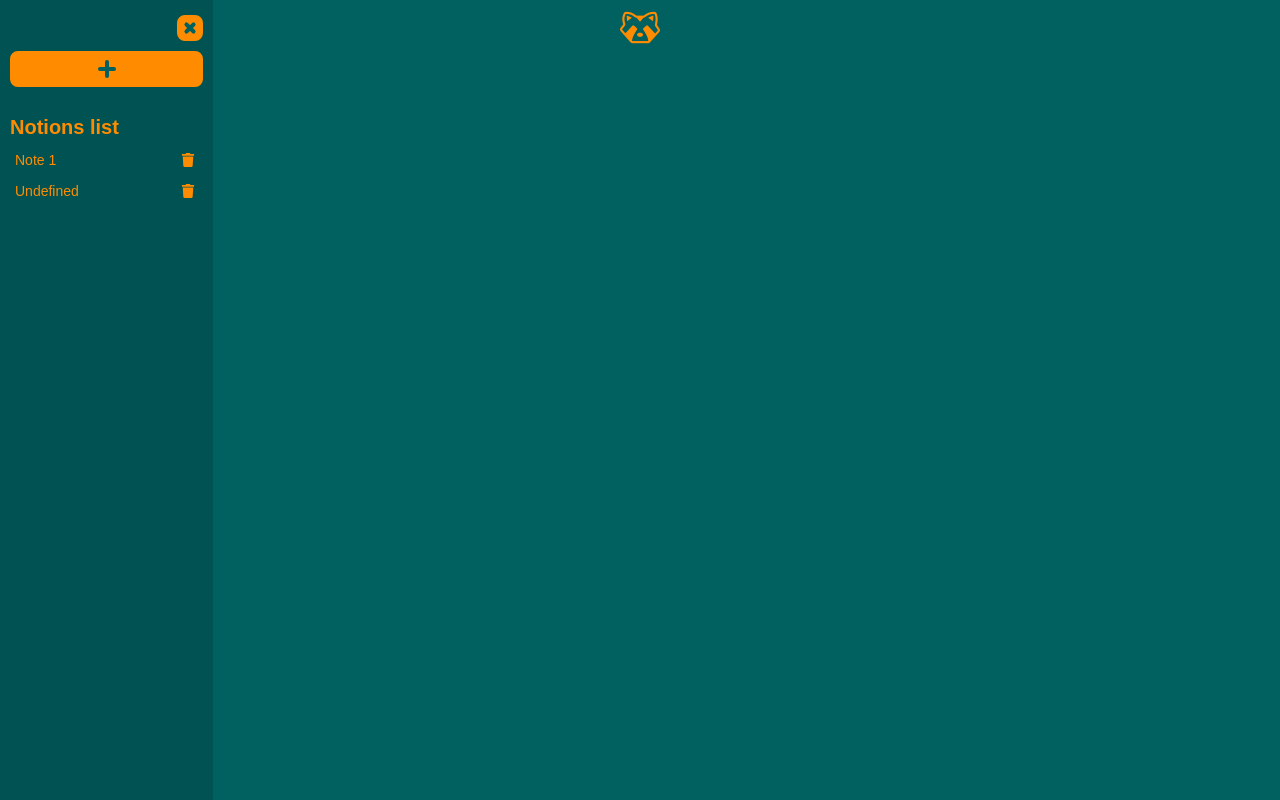
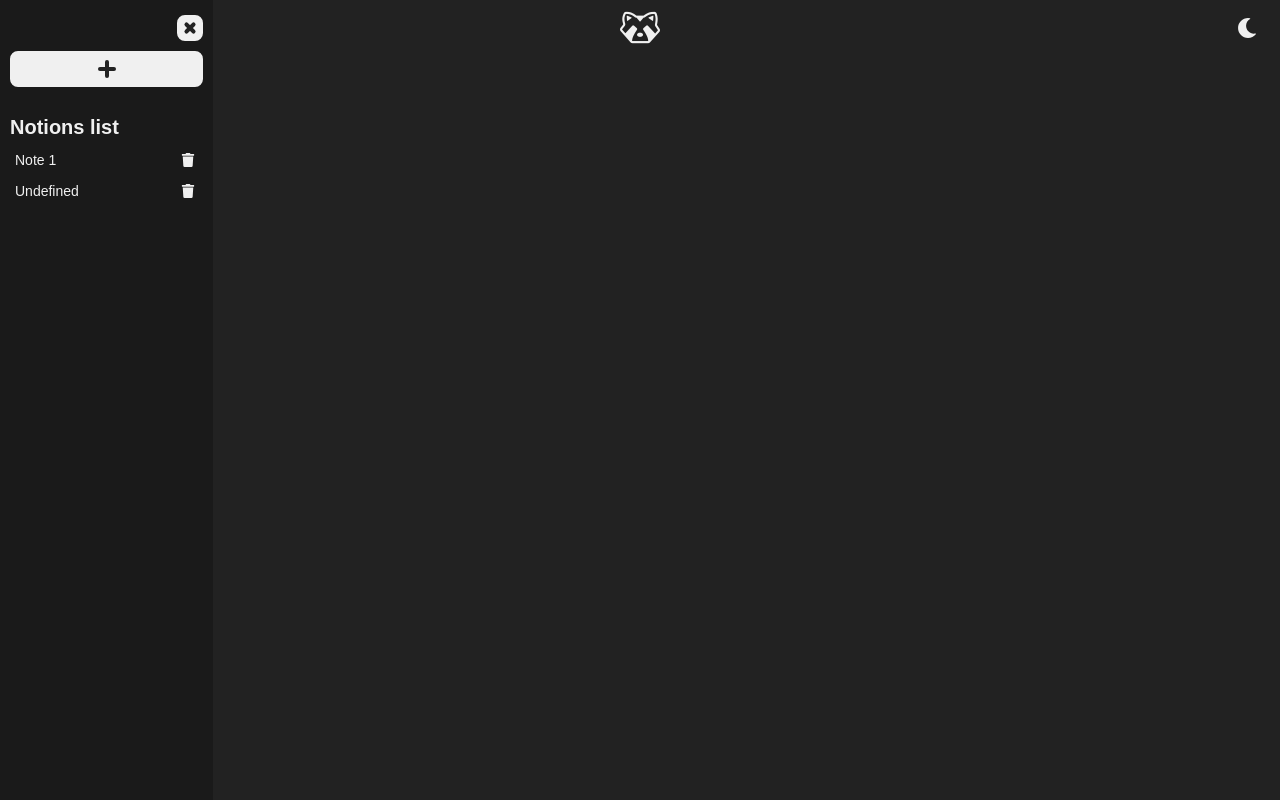
Before and after one commit to ViniVanC/notion-clone, a React (Vite) app: page / in a window 1280 px wide. Built offline with nearby package versions, Linux system fonts and the light colour scheme.

Commit message:
added theme

```diff
--- a/src/App.jsx
+++ b/src/App.jsx
@@ -22,6 +22,9 @@ function App() {
       date: new Date(),
     },
   ];
+
+  const themeList = ["dark", "light", "teal"];
+  const [currentThemeNumber, setCurrentThemeNumber] = useState(0);
 
   const [notesList, setNotesList] = useState(
     initialNotes.map((note) => ({
@@ -64,11 +67,15 @@ function App() {
   }, [newNote]);
 
   return (
-    <main>
+    <main className={`${themeList[currentThemeNumber]}`}>
       <Router>
         <Menu notesList={notesList} setNotesList={setNotesList} />
         <section className="note-section">
-          <Header />
+          <Header
+            themeList={themeList}
+            currentThemeNumber={currentThemeNumber}
+            setCurrentThemeNumber={setCurrentThemeNumber}
+          />
 
           <Routes basename="/">
             {notesList.map((note) => (
--- a/src/components/Button/Button.scss
+++ b/src/components/Button/Button.scss
@@ -8,26 +8,13 @@ button {
   justify-content: center;
 
   border-radius: 8px;
-  border: 3px solid $orange;
+  border: 3px solid;
   padding: 15px;
   &:not(:last-child) {
     margin-bottom: 10px;
   }
 
-  background-color: $orange;
-  color: $teal;
-
   transition: all 0.3s;
-
-  &:hover {
-    background-color: $teal;
-    color: $orange;
-
-    &::after,
-    &::before {
-      background-color: $orange;
-    }
-  }
 
   &:active {
     scale: 0.9;
@@ -43,8 +30,6 @@ button {
     width: 18px;
     height: 4px;
     border-radius: 20px;
-
-    background-color: $teal;
 
     position: absolute;
     top: 50%;
@@ -81,9 +66,9 @@ button {
   width: min-content;
   padding: 3px;
   font-size: 14px;
-  background: none;
+  background-color: transparent !important;
   border: none;
-  color: $orange;
+
   &::before,
   &::after {
     display: none;
--- a/src/components/Header/Header.jsx
+++ b/src/components/Header/Header.jsx
@@ -1,12 +1,35 @@
 import React from "react";
 import { Logo } from "../Logo/Logo";
+import { Button } from "../Button/Button";
+import { FaSun, FaMoon } from "react-icons/fa";
 
 import "./Header.scss";
 
-export const Header = () => {
+export const Header = ({
+  themeList,
+  currentThemeNumber,
+  setCurrentThemeNumber,
+}) => {
+  const changeTheme = () => {
+    setCurrentThemeNumber(currentThemeNumber + 1);
+
+    if (currentThemeNumber >= themeList.length - 1) {
+      setCurrentThemeNumber(0);
+    }
+  };
+
   return (
     <header className="header">
       <Logo size={40} />
+      <Button className={"miniBtnNoBg"} funk={changeTheme}>
+        {themeList[currentThemeNumber] === "dark" ? (
+          <FaMoon />
+        ) : themeList[currentThemeNumber] === "light" ? (
+          <FaSun />
+        ) : (
+          ""
+        )}
+      </Button>
     </header>
   );
 };
--- a/src/components/Header/Header.scss
+++ b/src/components/Header/Header.scss
@@ -1,7 +1,49 @@
+@import "../../vars";
+
 .header {
+  position: relative;
   display: flex;
-  align-self: center;
+  align-items: center;
   justify-content: center;
 
   padding: 8px 15px;
+
+  .miniBtnNoBg {
+    position: absolute;
+    right: 20px;
+    font-size: 20px;
+  }
 }
+
+main.teal {
+  .header {
+    .miniBtnNoBg {
+      position: absolute;
+      width: 20px;
+      height: 20px;
+      border-radius: 50%;
+      border: 1px solid $orange;
+      background: linear-gradient(to right, $orange 50%, $teal 50%);
+
+      &::before {
+        content: "";
+        position: absolute;
+        top: 0;
+        left: 0;
+        width: 50%;
+        height: 100%;
+        background: $orange;
+      }
+
+      &::after {
+        content: "";
+        position: absolute;
+        top: 0;
+        right: 0;
+        width: 50%;
+        height: 100%;
+        background: $teal;
+      }
+    }
+  }
+}
--- a/src/index.scss
+++ b/src/index.scss
@@ -16,8 +16,162 @@
 
 main {
   font-family: Arial, "Helvetica Neue", Helvetica, sans-serif;
-  background-color: $teal;
-  color: #ff8c00;
+
+  &.dark {
+    background-color: $dark;
+    color: $light;
+
+    button {
+      border-color: $light;
+      background-color: $light;
+      color: $dark;
+
+      &.miniBtnNoBg {
+        color: $light;
+      }
+
+      &::after,
+      &::before {
+        background-color: $dark;
+      }
+
+      &:hover {
+        background-color: $dark;
+        color: $light;
+
+        &::after,
+        &::before {
+          background-color: $light;
+        }
+      }
+    }
+
+    a {
+      color: $light;
+    }
+
+    .menu {
+      background-color: darken($color: $dark, $amount: 3);
+    }
+
+    .menu-list__item {
+      &:hover {
+        background-color: lighten($color: $dark, $amount: 2);
+      }
+    }
+
+    .note {
+      input,
+      textarea {
+        color: $light;
+      }
+      background-color: darken($color: $dark, $amount: 1.5);
+    }
+  }
+
+  &.light {
+    background-color: $light;
+    color: $dark;
+
+    button {
+      border-color: $dark;
+      background-color: $dark;
+      color: $light;
+
+      &.miniBtnNoBg {
+        color: $dark;
+      }
+
+      &::after,
+      &::before {
+        background-color: $light;
+      }
+
+      &:hover {
+        background-color: $light;
+        color: $dark;
+
+        &::after,
+        &::before {
+          background-color: $dark;
+        }
+      }
+    }
+
+    a {
+      color: $dark;
+    }
+
+    .menu {
+      background-color: darken($color: $light, $amount: 3);
+    }
+
+    .menu-list__item {
+      &:hover {
+        background-color: lighten($color: $light, $amount: 2);
+      }
+    }
+
+    .note {
+      input,
+      textarea {
+        color: $dark;
+      }
+      background-color: darken($color: $light, $amount: 1.5);
+    }
+  }
+
+  &.teal {
+    background-color: $teal;
+    color: $orange;
+
+    button {
+      border-color: $orange;
+      background-color: $orange;
+      color: $teal;
+
+      &.miniBtnNoBg {
+        color: $orange;
+      }
+
+      &::after,
+      &::before {
+        background-color: $teal;
+      }
+
+      &:hover {
+        background-color: $teal;
+        color: $orange;
+
+        &::after,
+        &::before {
+          background-color: $orange;
+        }
+      }
+    }
+
+    a {
+      color: $orange;
+    }
+
+    .menu {
+      background-color: darken($color: $teal, $amount: 3);
+    }
+
+    .menu-list__item {
+      &:hover {
+        background-color: lighten($color: $teal, $amount: 2);
+      }
+    }
+
+    .note {
+      input,
+      textarea {
+        color: $orange;
+      }
+      background-color: darken($color: $teal, $amount: 1.5);
+    }
+  }
 }
 
 a {
--- a/src/vars.scss
+++ b/src/vars.scss
@@ -1,2 +1,5 @@
 $orange: #ff8c00;
 $teal: #016161;
+
+$dark: #222222;
+$light: #f0f0f0;
```
